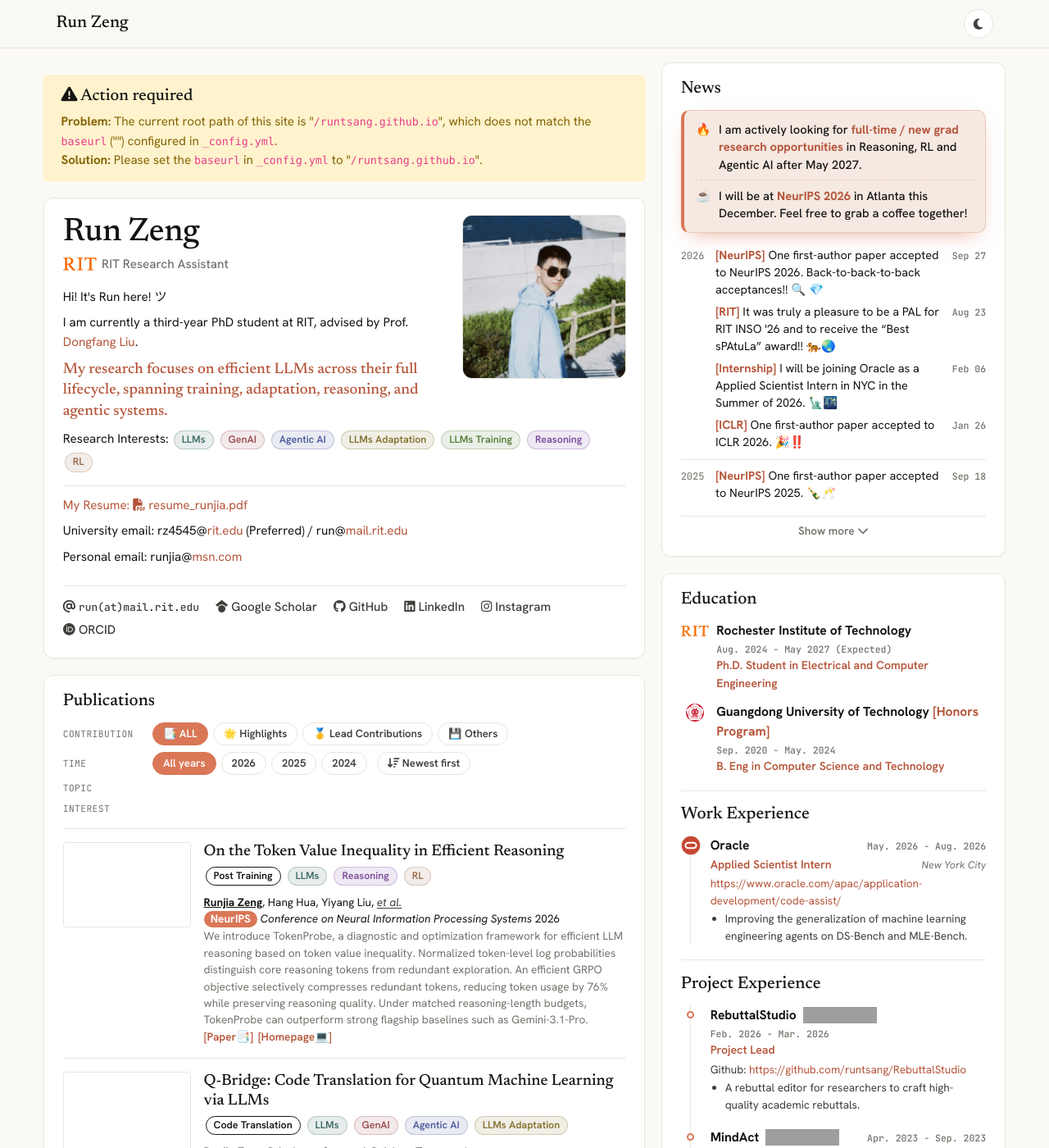
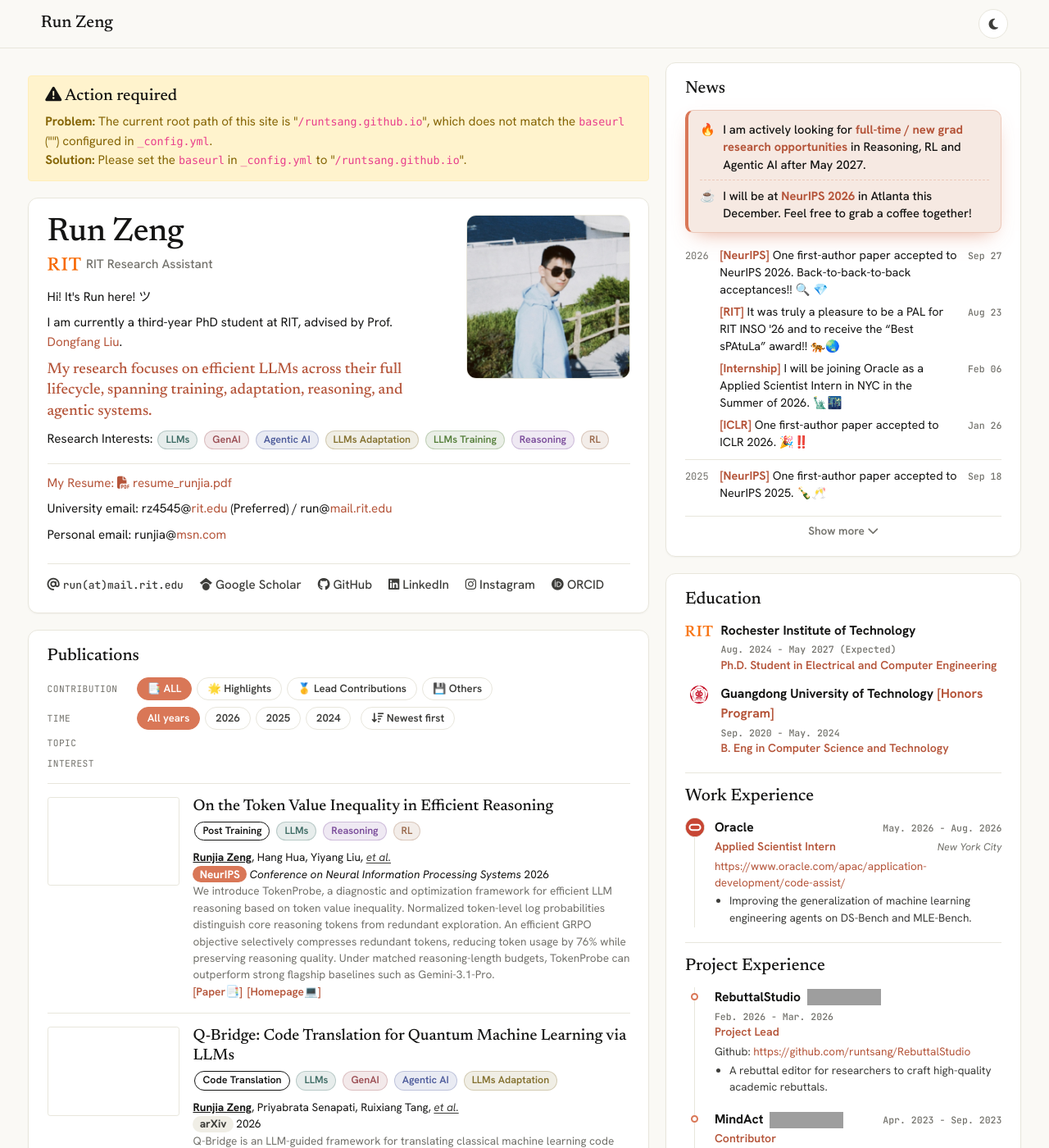
Before and after one commit to runtsang/runtsang.github.io, a Jekyll site: the page built from index.html, in a window 1280 px wide and 1400 px high. Shown: the whole window at 82% size. Built offline with Jekyll 4.4.1, drawn with Linux system fonts in a browser that asks for light colours; nearby versions of some CDN libraries; a style sheet for code colours, icons or effects is not loaded; grey boxes are pictures that could not be loaded.

Commit message:
style: widen the page and give the extra width to the right column
Co-Authored-By: Claude Fable 5.2 <noreply@anthropic.com>

```diff
--- a/assets/css/global.css
+++ b/assets/css/global.css
@@ -108,8 +108,8 @@ mark {
 
 @media (min-width: 1200px) {
     .container {
-        max-width: 1320px;
-        width: 94%;
+        max-width: 1480px;
+        width: 97%;
     }
 }
 
@@ -260,6 +260,13 @@ mark {
 .section-nav a {
     padding: 4px 0;
     font-weight: 600;
+}
+
+/* On wide screens the main column stops growing and the side column takes the rest */
+@media (min-width: 1380px) {
+    .home-grid {
+        grid-template-columns: 810px minmax(0, 1fr);
+    }
 }
 
 /* ==========================================================================
```
